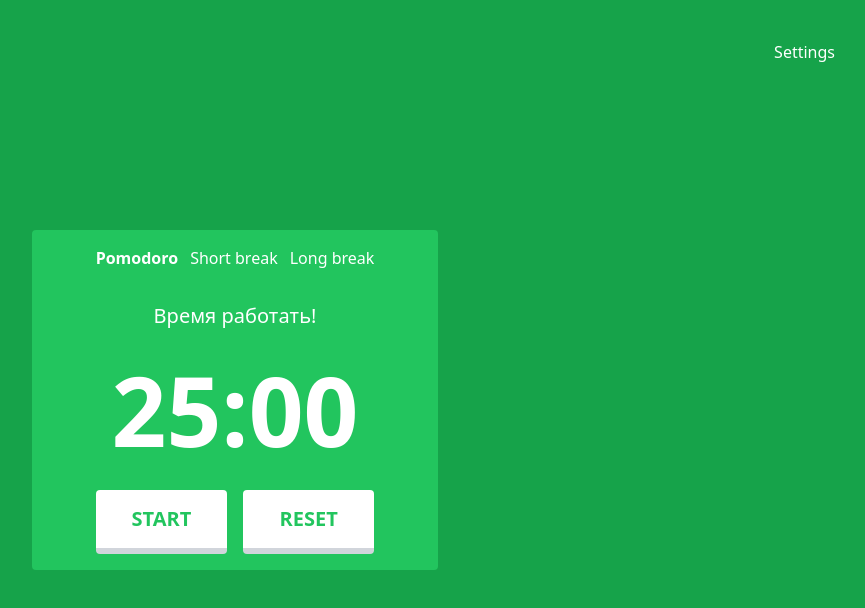
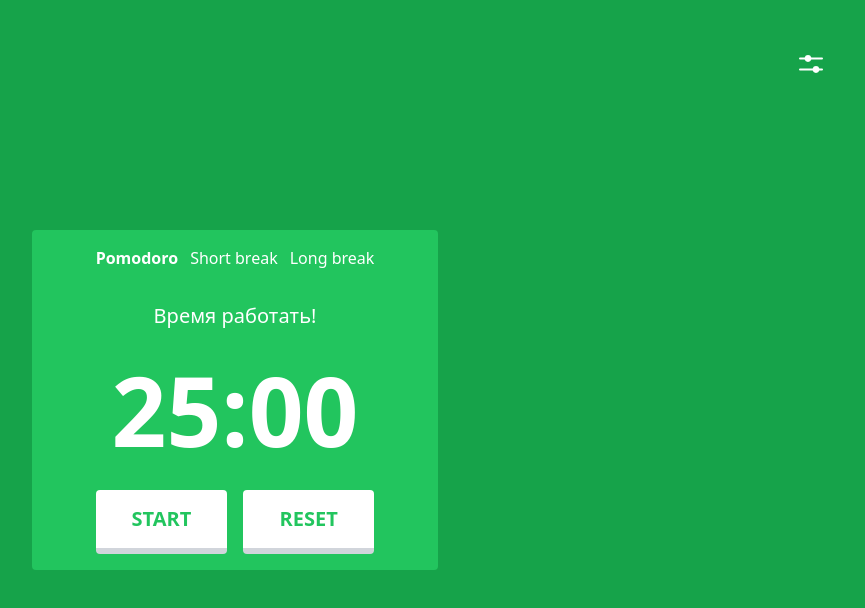
Before and after one commit to pablosukaban/pomodoro-app, a React (Vite) app: page / in a window 1280 px wide. Shown: the top 608 px of the page, without its empty margins (405-1270 px from the left). Built offline with nearby package versions, Linux system fonts and the light colour scheme.

Commit message:
react phosphor icons

```diff
--- a/package.json
+++ b/package.json
@@ -9,6 +9,7 @@
     "preview": "vite preview"
   },
   "dependencies": {
+    "phosphor-react": "^1.4.1",
     "react": "^18.2.0",
     "react-dom": "^18.2.0"
   },
--- a/src/components/PomodoroPanel.tsx
+++ b/src/components/PomodoroPanel.tsx
@@ -5,6 +5,7 @@ import { initialModesList, usePomodoroMode } from '../hooks/usePomodoroMode';
 import { Timer } from './Timer';
 import { ModeButton } from './ModeButton';
 import { SettingsModal } from './SettingsModal';
+import { SlidersHorizontal } from 'phosphor-react';
 
 export const PomodoroPanel = () => {
     const [startPressed, setStartPressed] = useState(false);
@@ -91,10 +92,10 @@ export const PomodoroPanel = () => {
                 className={`flex flex-col justify-center items-center gap-8 py-4 px-16 text-white rounded ${currentMode.app_bg}`}
             >
                 <button
-                    className="absolute top-10 right-10"
+                    className="absolute top-10 right-10 hover:scale-110 p-2"
                     onClick={() => setSettingsWindowOpened((prev) => !prev)}
                 >
-                    Settings
+                    <SlidersHorizontal size={32} weight="fill" />
                 </button>
                 <div className="flex justify-around items-center gap-3">
                     <ModeButton
--- a/src/components/SettingsModal.tsx
+++ b/src/components/SettingsModal.tsx
@@ -1,5 +1,6 @@
 import React, { useRef } from 'react';
 import { SettingsInput } from './SettingsInput';
+import { XCircle } from 'phosphor-react';
 
 export type OptionsType = {
     id: string;
@@ -45,9 +46,11 @@ export const SettingsModal: React.FC<SettingsModalProps> = ({
             className={`fixed w-full h-full z-100 flex items-center justify-center bg-gray-600 bg-opacity-30 `}
         >
             <div className="bg-gray-50 rounded text-black max-w-[500px] px-4 py-4">
-                <div className="flex justify-between items-center">
+                <div className="flex justify-between items-center mb-1">
                     <h1>Настройки таймера</h1>
-                    <button onClick={closeHandler}>Close</button>
+                    <div onClick={closeHandler} className="cursor-pointer">
+                        <XCircle size={24} weight="fill" />
+                    </div>
                 </div>
                 <hr />
                 <div className="flex justify-around items-center gap-4 mt-2">
```
Also changed, not shown: 2 other files (tests, documents, lock files or other folders).
